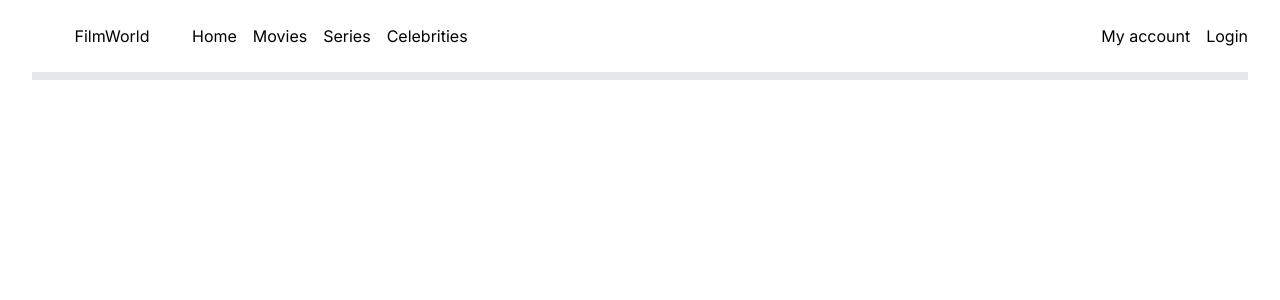
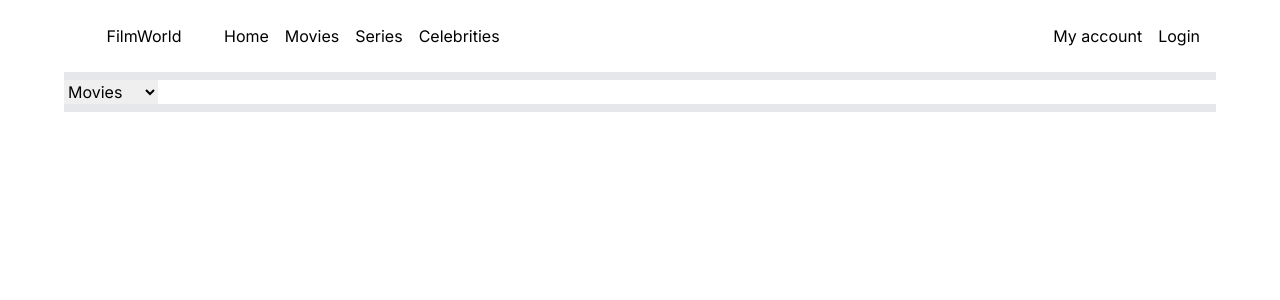
Before and after one commit to JoaquinHAcosta/filmWorld, a Next.js app: page / in a window 1280 px wide. Shown: the top 300 px of the page. Built offline with nearby package versions, Linux system fonts and the light colour scheme.

Commit message:
searchbar

```diff
--- a/src/components/Navbar.tsx
+++ b/src/components/Navbar.tsx
@@ -1,9 +1,11 @@
 import Link from 'next/link'
 import React from 'react'
+import { SearchBar } from './SearchBar'
 
 export const Navbar = () => {
   return (
-    <nav className="flex justify-between items-center h-20 mx-8 bg-transparent border-b-8 ">
+    <header className="max-w-6xl mx-auto border-b-8">
+      <nav className=" flex justify-between items-center h-20 bg-transparent border-b-8 ">
         <section className="flex">
           <h1 className="w-[160px] text-center">FilmWorld</h1>
           <div className="flex gap-4">
@@ -13,10 +15,12 @@ export const Navbar = () => {
             <Link href="#">Celebrities</Link>
           </div>
         </section>
-      <section className="flex gap-4">
+        <section className="flex gap-4 pr-4">
           <Link href="#">My account</Link>
           <Link href="#">Login</Link>
         </section>
       </nav>
+      <SearchBar />
+    </header>
   )
 }
--- /dev/null
+++ b/src/components/SearchBar.tsx
@@ -0,0 +1,13 @@
+import React from 'react'
+
+export const SearchBar = () => {
+  return (
+    <div className="flex">
+      <select name="typeShow">
+        <option value="movie">Movies</option>
+        <option value="serie">TV Series</option>
+      </select>
+      <input type="text" className="grow" />
+    </div>
+  )
+}
```
Lines whose indentation alone changed are shown as unchanged.
